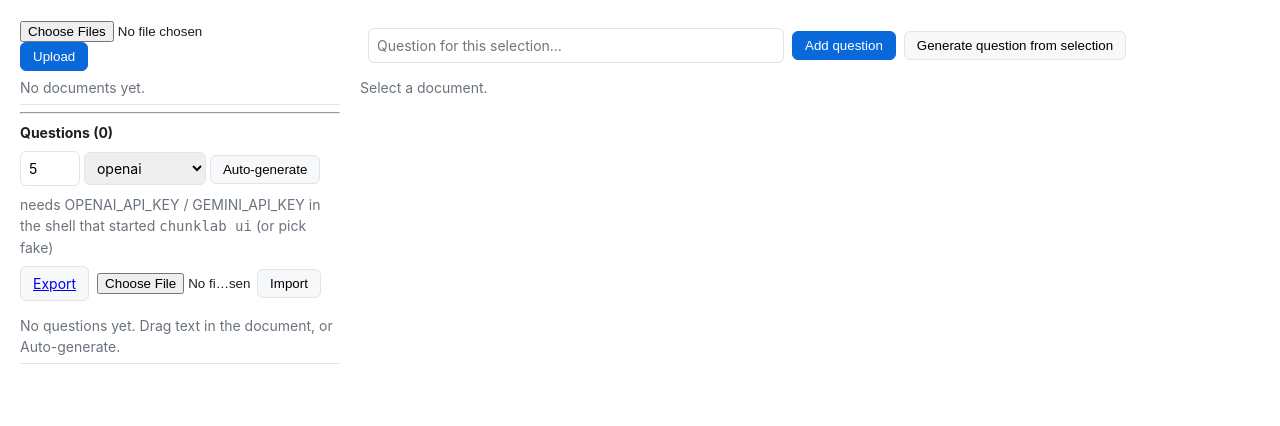
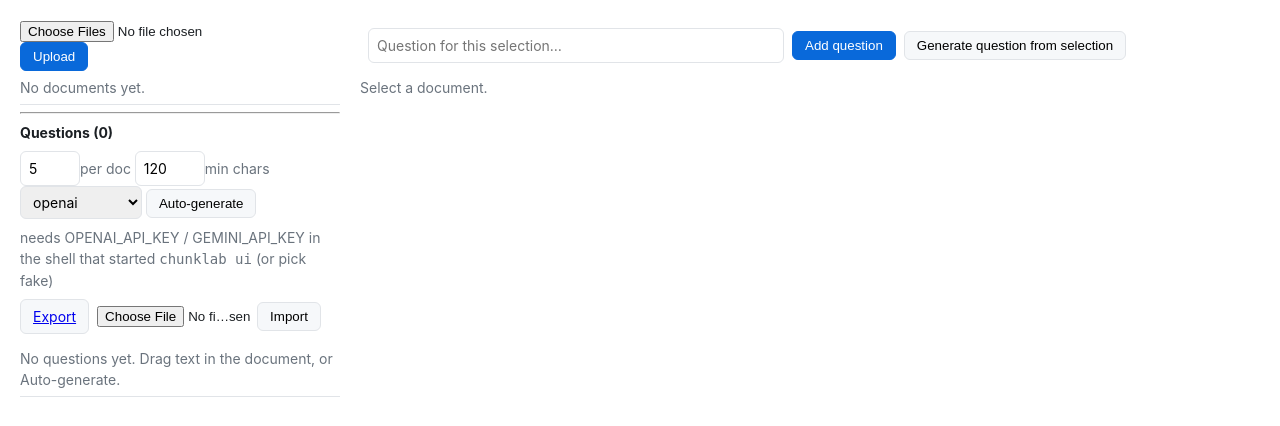
Before and after one commit to jyp90/chunklab, a Python web app: template src/chunklab/server/templates/documents.html in a window 1280 px wide. Shown: the part 42-468 px from the top of the page. Run offline with Jinja, Linux system fonts and the light colour scheme; the template is opened without the code that fills it, so the values that code supplies are empty.

Commit message:
feat(ui): expose min passage length in the Auto-generate form
Co-Authored-By: Claude Fable 5.1 <noreply@anthropic.com>

```diff
--- a/src/chunklab/server/templates/partials/question_list.html
+++ b/src/chunklab/server/templates/partials/question_list.html
@@ -1,7 +1,8 @@
 <div class="toolbar">
   <strong>Questions ({{ questions|length }})</strong>
   <form hx-post="/questions/auto-generate" hx-target="#question-panel" style="display:inline">
-    <input type="number" name="per_doc" value="5" min="1" max="50" style="width:60px" title="per document">
+    <input type="number" name="per_doc" value="5" min="1" max="50" style="width:60px" title="questions per document"><span class="muted">per doc</span>
+    <input type="number" name="min_len" value="120" min="20" max="2000" step="10" style="width:70px" title="min passage length (chars)"><span class="muted">min chars</span>
     <select name="llm"><option>openai</option><option>gemini</option><option value="fake">fake (offline)</option></select>
     <button type="submit">Auto-generate</button>
   </form>
```
Also changed, not shown: tests/server/test_questions.py (+8 -0 lines).
